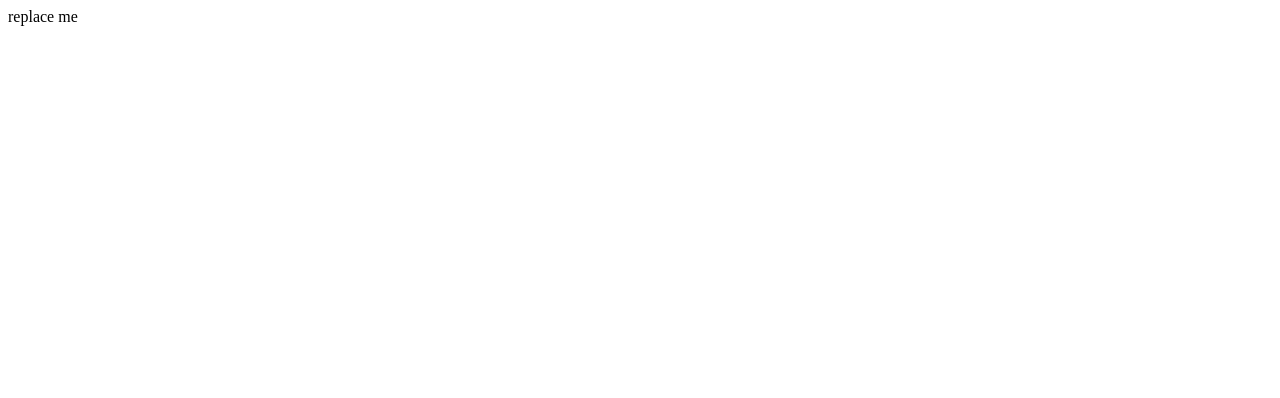
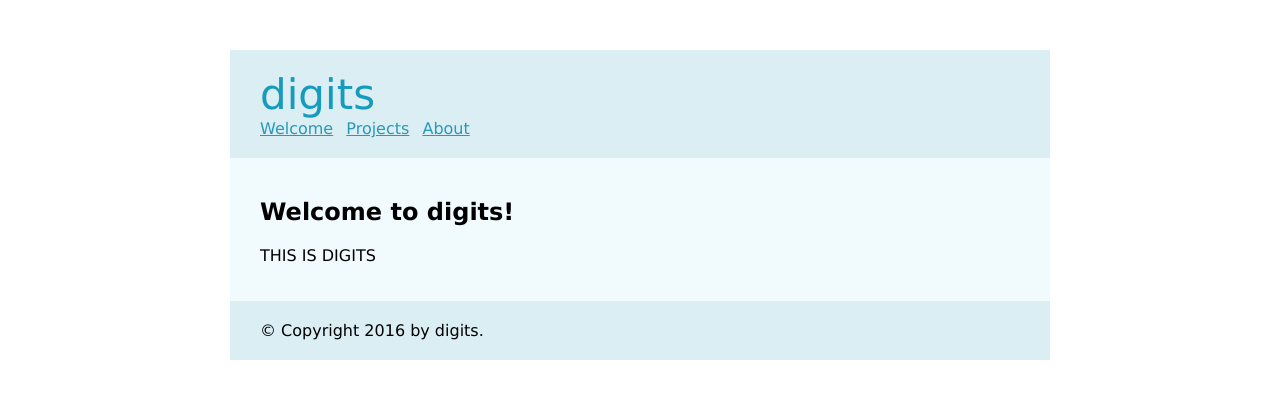
Before and after one commit to Digits-Project/digits-platform, a plain HTML site: page pgh-digits-pub/website/index.html in a window 1280 px wide. Drawn offline with Linux system fonts and the light colour scheme.

Commit message:
static site

```diff
--- /dev/null
+++ b/pgh-digits-pub/website/about/index.html
@@ -0,0 +1,33 @@
+<!doctype html>
+<meta charset="utf-8">
+<link rel="stylesheet" href="../static/style.css">
+<title>About this Website — digits</title>
+<body>
+  <header>
+    <h1>digits</h1>
+    <nav>
+      <ul class="nav navbar-nav">
+        <li><a href="../">Welcome</a></li>
+
+          <li><a href="../projects/">Projects</a></li>
+
+          <li class="active"><a href="../about/">About</a></li>
+
+      </ul>
+    </nav>
+  </header>
+  <div class="page">
+
+  <h2>About this Website</h2>
+  <p>We see Digits as scholarly publication reimagined for the digital age, an answer to the question of how we might share and preserve scholarship freed from the affordances of print. Think of it as a journal that works more like a server, a hosting solution to all those projects that don’t fit neatly inside a PDF.</p>
+<p>Submit your research on police brutality that updates as more reports filter into data.gov; your interactive map of the Roman world; your interactive report on the dangers and realities of speeding cars in your city; your TEI-encoded collection of Victorian poetry—all without worrying about who pays for the hosting, how it reaches readers, and whether it will persist in the long term. These are the worries publishers already offload, and this is what we will offer without constraining scholarly output to print-based forms.</p>
+<p>The idea is a bit like arXiv or PLoS, in that we’ll host, preserve, and give a DOI to anything that’s scholarly. Post-publication peer review, overlay journals, or sophisticated content-specific annotations exist on top, using pre-existing open solutions. However, unlike arXiv or PLoS, we accept multimodal works by leveraging the technological advances in containerization and virtualization. It is also unlike WordPress, Scalar, or Omeka, in that it isn’t a platform that eases the creation of content, but rather a container for forms as simple or complex as the scholars can build.</p>
+<p>We’re starting small. A local infrastructure for weird scholarship presented in the Pittsburgh area, a spiritual successor to Stanford LitLab Pamphlets. This pilot, Pittsburgh Digits, will help refine the above goals, demonstrate their plausibility, and invite more diverse voices to help create a flexible means of scholarly distribution that is sensitive to varied needs.</p>
+<p>In this spirit, we seek collaborators within and outside Pittsburgh who represent a range of perspectives. We will establish a core planning team to shape Digits from the ground up, an advisory board to provide infrequent but substantive conceptual guidance, a technical team to engage with the inner workings of the digital infrastructure, and content contributors to submit digital scholarship that wouldn’t easily fit into an already established journal/form/medium. If you want to be in one of these four groups, we want that too.</p>
+
+
+  </div>
+  <footer>
+    &copy; Copyright 2016 by digits.
+  </footer>
+</body>
--- a/pgh-digits-pub/website/index.html
+++ b/pgh-digits-pub/website/index.html
@@ -1 +1,29 @@
-replace me
+<!doctype html>
+<meta charset="utf-8">
+<link rel="stylesheet" href="./static/style.css">
+<title>Welcome to digits! — digits</title>
+<body>
+  <header>
+    <h1>digits</h1>
+    <nav>
+      <ul class="nav navbar-nav">
+        <li class="active"><a href="./">Welcome</a></li>
+
+          <li><a href="./projects/">Projects</a></li>
+
+          <li><a href="./about/">About</a></li>
+
+      </ul>
+    </nav>
+  </header>
+  <div class="page">
+
+  <h2>Welcome to digits!</h2>
+  <p>THIS IS DIGITS</p>
+
+
+  </div>
+  <footer>
+    &copy; Copyright 2016 by digits.
+  </footer>
+</body>
--- /dev/null
+++ b/pgh-digits-pub/website/static/style.css
@@ -0,0 +1,42 @@
+body {
+    font-family: 'Verdana', sans-serif;
+    margin: 50px 25px;
+}
+
+a {
+    color: #2a99b6;
+}
+
+a:hover {
+    color: #33bbdf;
+}
+
+header, footer, div.page {
+    width: 760px;
+    margin: 0 auto;
+    background: #daeef3;
+    padding: 20px 30px;
+}
+
+header h1 {
+    color: #169bbd;
+    margin: 0;
+    font-weight: normal;
+    font-size: 42px;
+}
+
+header nav ul {
+    list-style: none;
+    margin: 0;
+    padding: 0;
+}
+
+header nav ul li {
+    display: inline;
+    margin: 0 8px 0 0;
+    padding: 0;
+}
+
+div.page {
+    background: #f1fbfe;
+}
```
Also changed, not shown: pgh-digits-pub/website/projects/index.html (added, +29 -0 lines), pgh-digits-pub/website/projects/deafatlanticconstruct16.gif (added), 3 other files.
